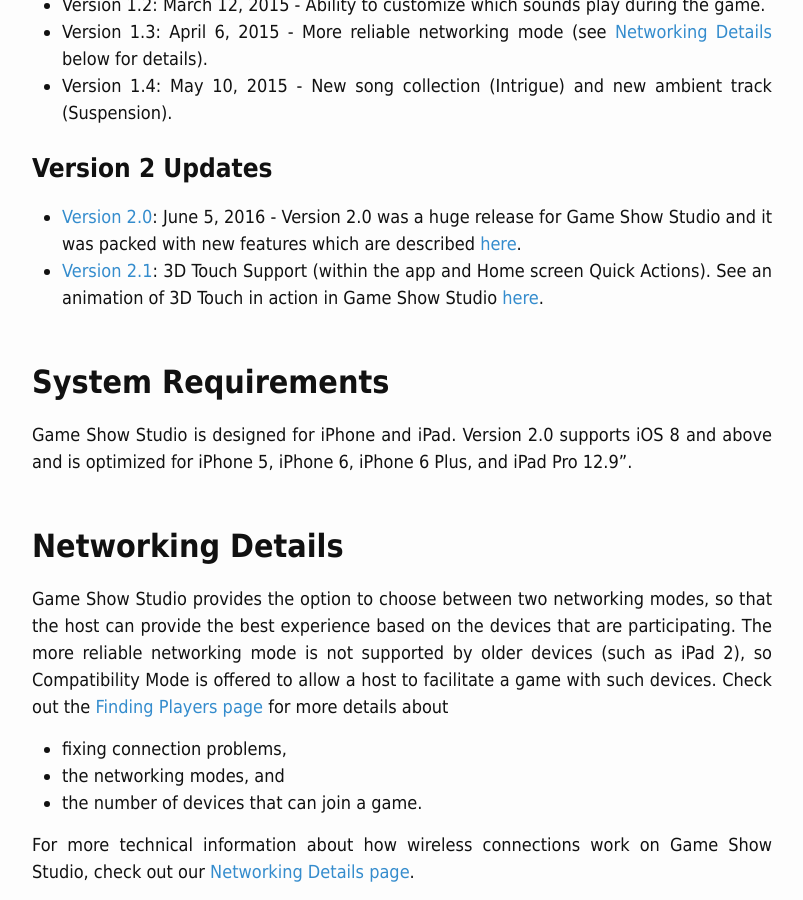
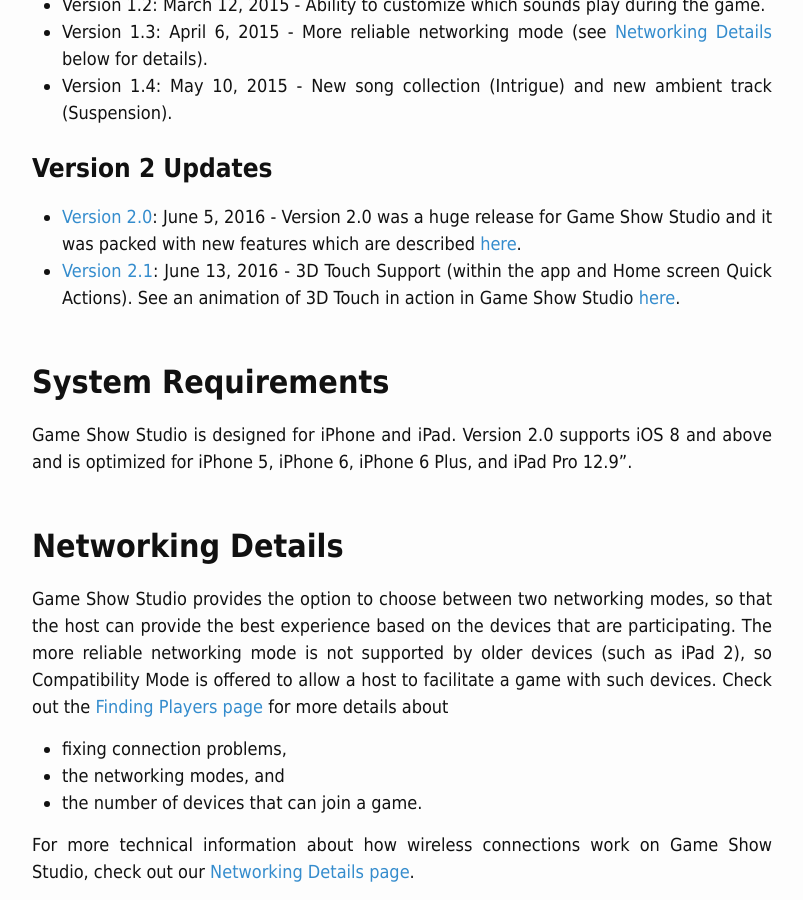
Before and after one commit to gameshowstudio/gameshowstudio.github.io, a Jekyll site: the page built from press/index.md, in a window 1280 px wide and 900 px high, scrolled down 5523 px. Shown: the whole window, without its empty margins (238-1041 px from the left). Built offline with Jekyll 4.4.1, drawn with Linux system fonts in a browser that asks for light colours.

Commit message:
Update Press Kit with version 2.1's release date.

```diff
--- a/press/index.md
+++ b/press/index.md
@@ -107,7 +107,7 @@
 
 ### Version 2 Updates
 * [Version 2.0](/updates/2-0): June 5, 2016 - Version 2.0 was a huge release for Game Show Studio and it was packed with new features which are described [here](/updates/2-0).
-* [Version 2.1](/updates/2-1): 3D Touch Support (within the app and Home screen Quick Actions). See an animation of 3D Touch in action in Game Show Studio [here](/updates/2-1).
+* [Version 2.1](/updates/2-1): June 13, 2016 - 3D Touch Support (within the app and Home screen Quick Actions). See an animation of 3D Touch in action in Game Show Studio [here](/updates/2-1).
 
 ## System Requirements
 
```
